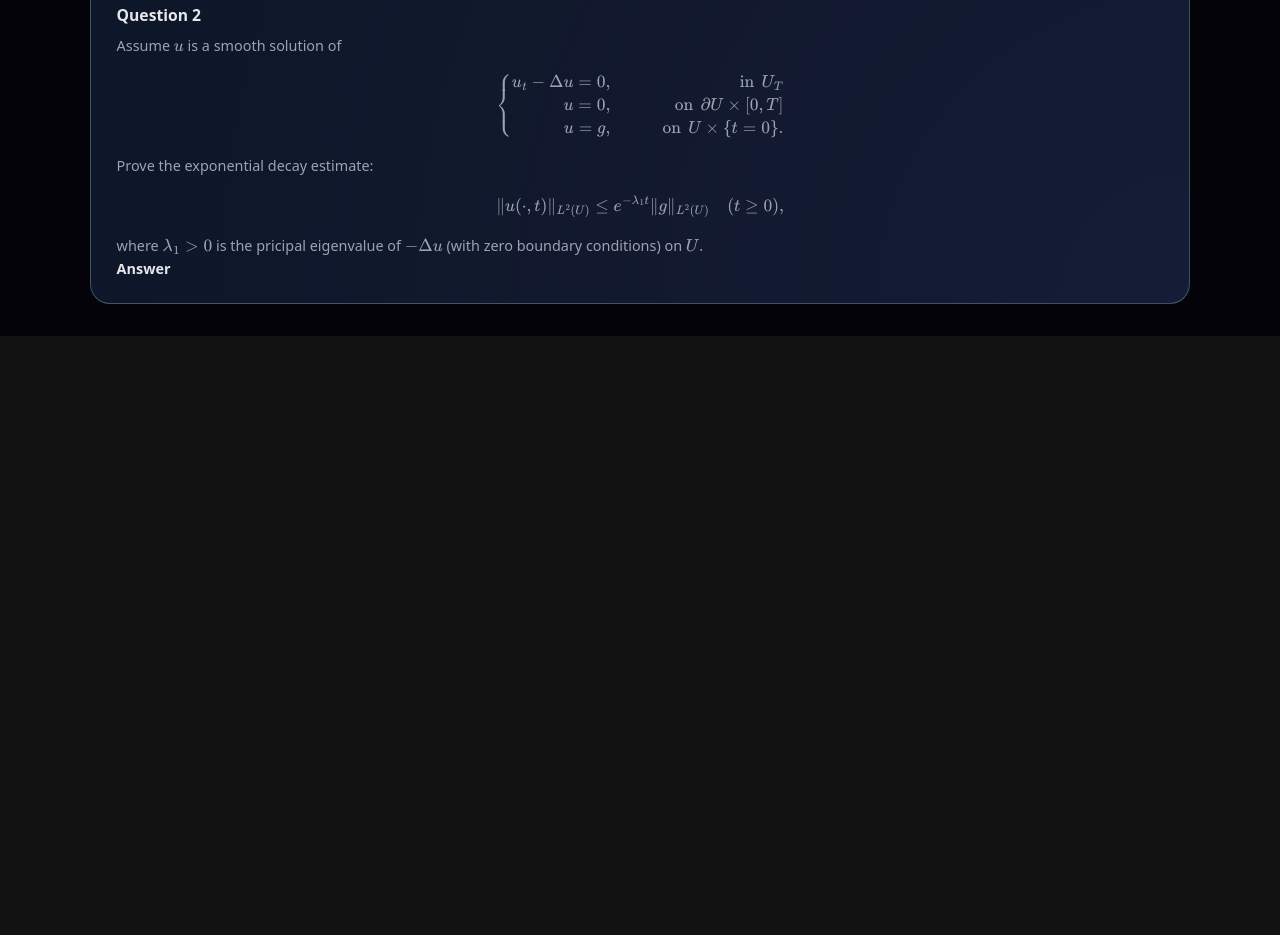
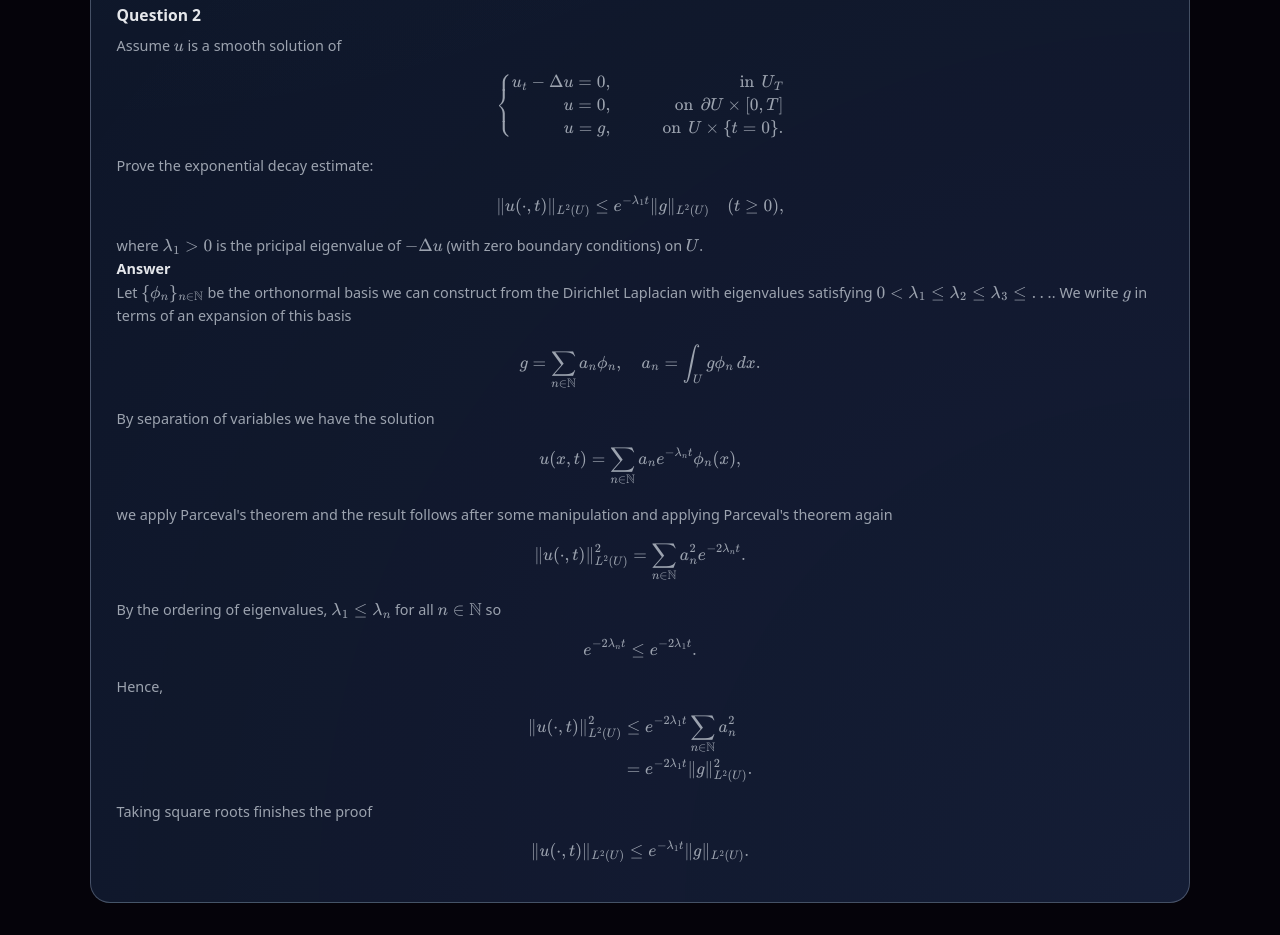
Before and after one commit to nathanevaans/Evans-C7-Solutions, a plain HTML site: page index.html in a window 1280 px wide. Shown: the part 1194-2129 px from the top of the page. Before the commit the page ends 1530 px from the top, so only its background shows below. Drawn offline with nearby package versions, Linux system fonts and the light colour scheme.

Commit message:
Update index.html

```diff
--- a/index.html
+++ b/index.html
@@ -2,7 +2,7 @@
 <html lang="en">
 <head>
     <meta charset="UTF-8">
-    <title>Math Notes</title>
+    <title>Evans C7 Solutions</title>
 
     <!-- Dark theme + layout -->
     <style>
@@ -286,7 +286,36 @@
             where $\lambda_1 > 0$ is the pricipal eigenvalue of $-\Delta u$ (with zero boundary conditions) on $U$.
         </p>
         <h4>Answer</h4>
-        <!-- END NOTES -->
+        <p>
+            Let $\{\phi_n\}_{n\in \mathbb{N}}$ be the orthonormal basis we can construct from the Dirichlet Laplacian with eigenvalues satisfying $0 < \lambda_1 \leq \lambda_2 \leq \lambda_3 \leq \dots$. We write $g$ in terms of an expansion of this basis
+            \begin{equation*}
+            g = \sum_{n \in \mathbb{N}} a_n \phi_n
+            , \quad a_n = \int_U g \phi_n \, dx.
+            \end{equation*}
+            By separation of variables we have the solution
+            \begin{equation*}
+            u(x, t) = \sum_{n \in \mathbb{N}} a_n e^{-\lambda_n t} \phi_n(x),
+            \end{equation*}
+            we apply Parceval's theorem and the result follows after some manipulation and applying Parceval's theorem again
+            \begin{equation*}
+            \|u(\cdot, t)\|^2_{L^2(U)} = \sum_{n \in \mathbb{N}}a_n^2 e^{-2\lambda_n t}.
+            \end{equation*}
+            By the ordering of eigenvalues, $\lambda_1 \leq \lambda_n$ for all $n \in \mathbb{N}$ so
+            \begin{equation*}
+            e^{-2\lambda_n t} \leq e^{-2 \lambda_1 t}.
+            \end{equation*}
+            Hence,
+            \begin{align*}
+            \|u(\cdot, t)\|^2_{L^2(U)}
+            &\leq  e^{-2\lambda_1 t}\sum_{n \in \mathbb{N}}a_n^2 \\
+            &= e^{-2\lambda_1 t} \|g\|^2_{L^2(U)}.
+            \end{align*}
+            Taking square roots finishes the proof
+            \begin{equation*}
+            \|u(\cdot, t)\|_{L^2(U)}
+            \leq e^{-\lambda_1 t} \|g\|_{L^2(U)}.
+            \end{equation*}
+        </p>
     </section>
 </div>
 </body>
```
